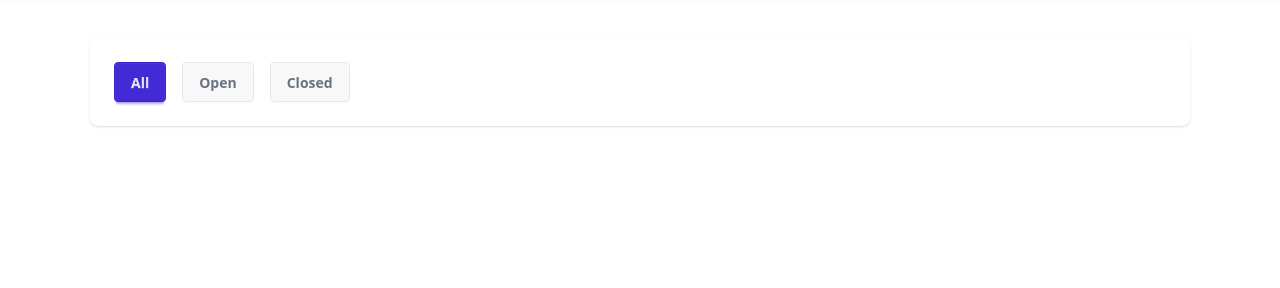
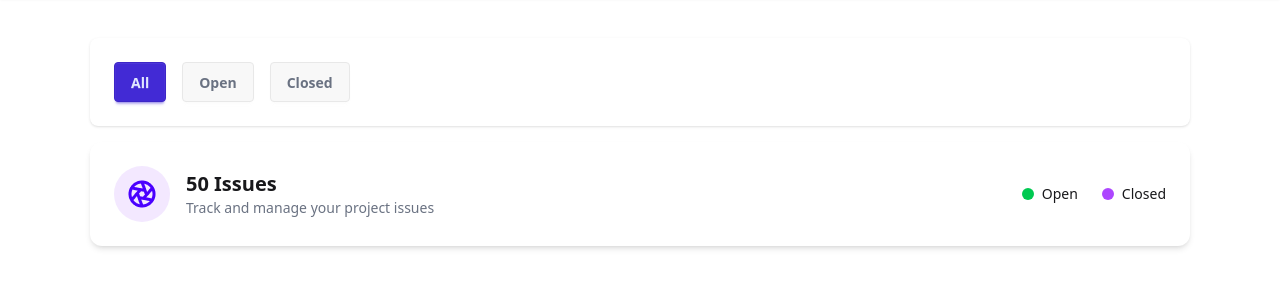
Before and after one commit to sahadathussain12/B-13-A5-github, a plain HTML site: page home.html in a window 1280 px wide. Shown: the part 106-394 px from the top of the page. Drawn offline with nearby package versions, Linux system fonts and the light colour scheme.

Commit message:
feat: create issue overview panel showing total issues and open/closed status indicators

```diff
--- a/home.html
+++ b/home.html
@@ -47,5 +47,42 @@
 </section>
 
 
+
+<section>
+    <div class="bg-white p-6 rounded-xl w-[1100px] mx-auto shadow-md flex justify-between items-center mt-4">
+
+
+  <div class="flex items-center gap-4">
+
+    <div class="bg-purple-100 p-3 rounded-full">
+      <img src="assets/Aperture.png" alt="">
+    </div>
+
+    <div>
+      <h2 class="text-xl font-semibold"><span id="total-issue">50</span> Issues</h2>
+      <p class="text-gray-500 text-sm">Track and manage your project issues</p>
+    </div>
+
+  </div>
+
+
+  <div class="flex gap-6 text-sm">
+
+    <div class="flex items-center gap-2">
+      <span class="w-3 h-3 bg-green-500 rounded-full"></span>
+      <p>Open</p>
+    </div>
+
+    <div class="flex items-center gap-2">
+      <span class="w-3 h-3 bg-purple-500 rounded-full"></span>
+      <p>Closed</p>
+    </div>
+
+  </div>
+
+</div>
+</section>
+
+
 </body>
 </html>
```
